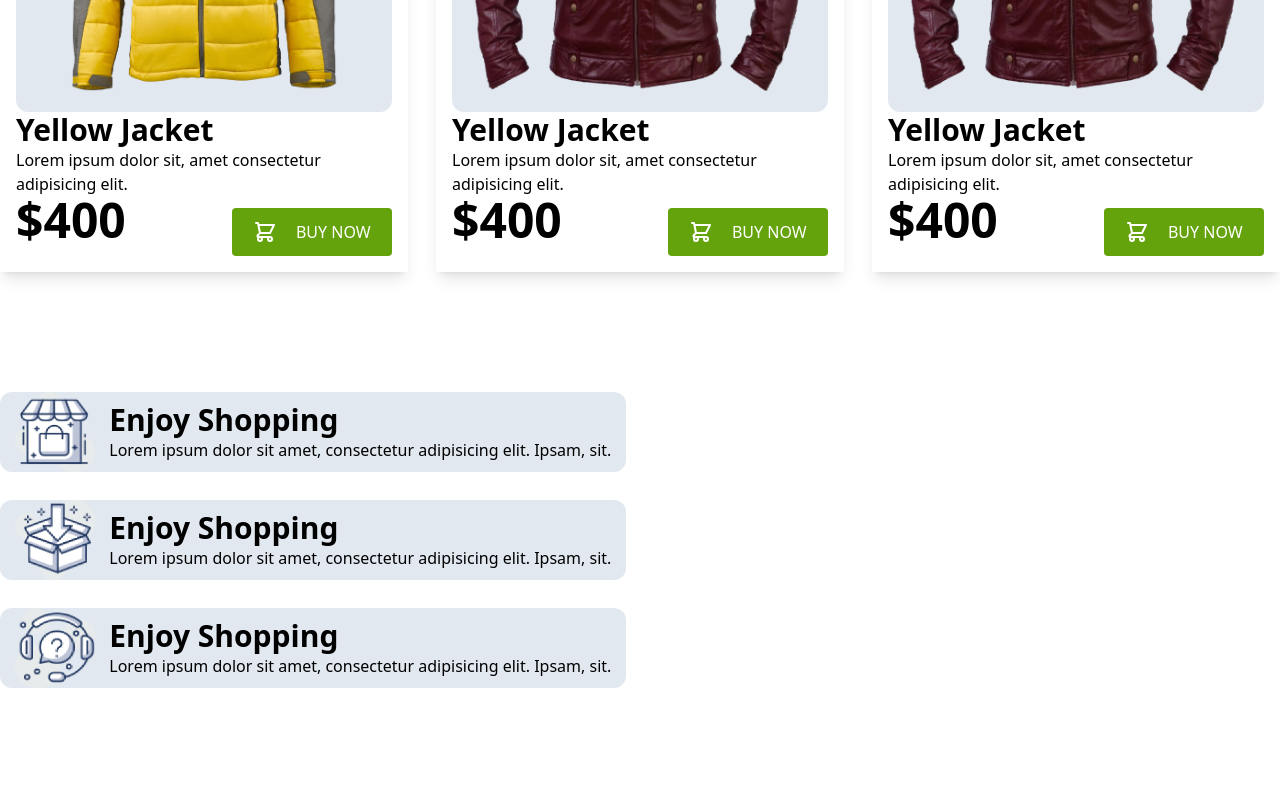
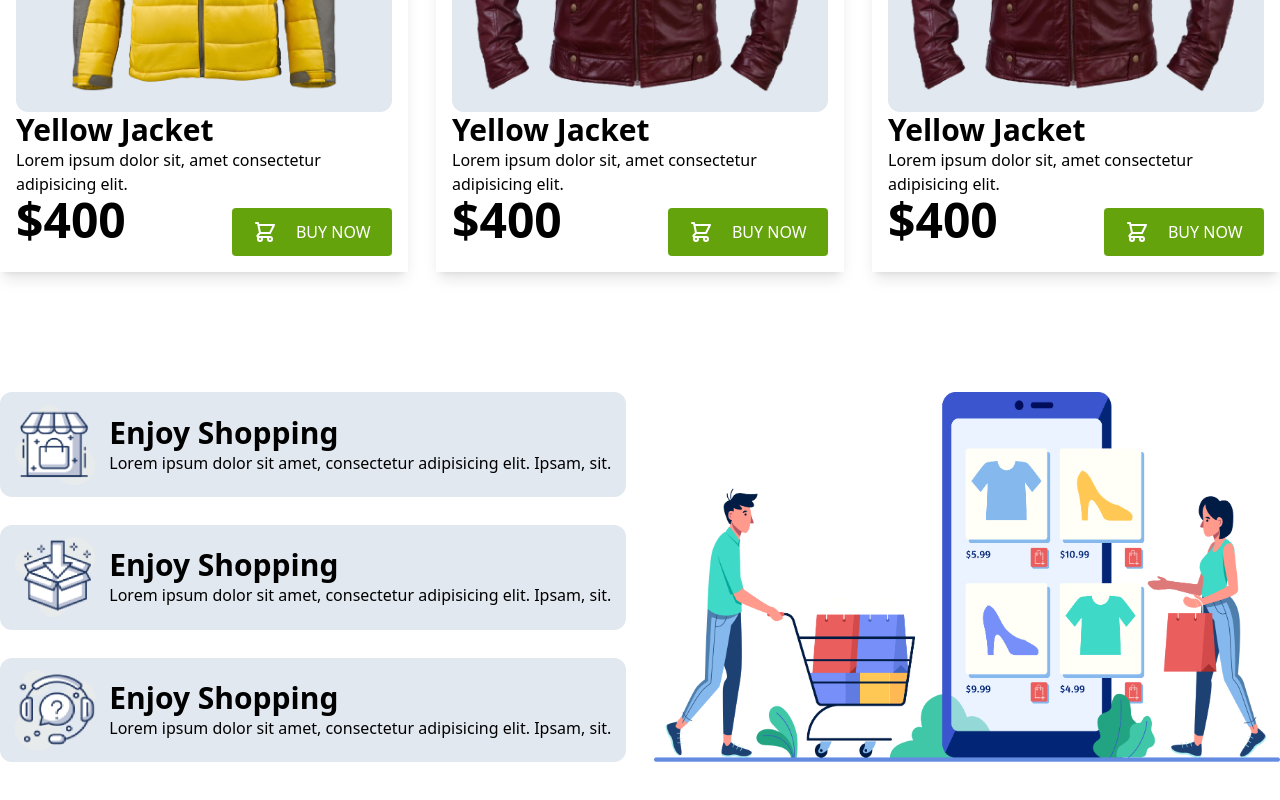
Before and after one commit to naffiziqbal/tailwind-penguine, a plain HTML site: page index.html in a window 1280 px wide. Shown: the part 1660-2460 px from the top of the page. Before the commit the page ends 2388 px from the top, so only its background shows below. Drawn offline with nearby package versions, Linux system fonts and the light colour scheme; the site is published under a folder, as on GitHub Pages, so addresses that start at the root find nothing.

Commit message:
Update index.html

```diff
--- a/index.html
+++ b/index.html
@@ -198,7 +198,7 @@
             <p>Lorem ipsum dolor sit amet, consectetur adipisicing elit. Ipsam, sit.</p>
           </div>
         </div>
-        <div class="row-span-3"><img src="/images/shopping.png" alt=""></div>
+        <div class="row-span-3"><img src="./images/shopping.png" alt=""></div>
         <div class="flex justify-evenly bg-slate-200 items-center rounded-xl">
           <img src="./images/box.png" alt="" class="w-20 h-20">
           <div>
```
